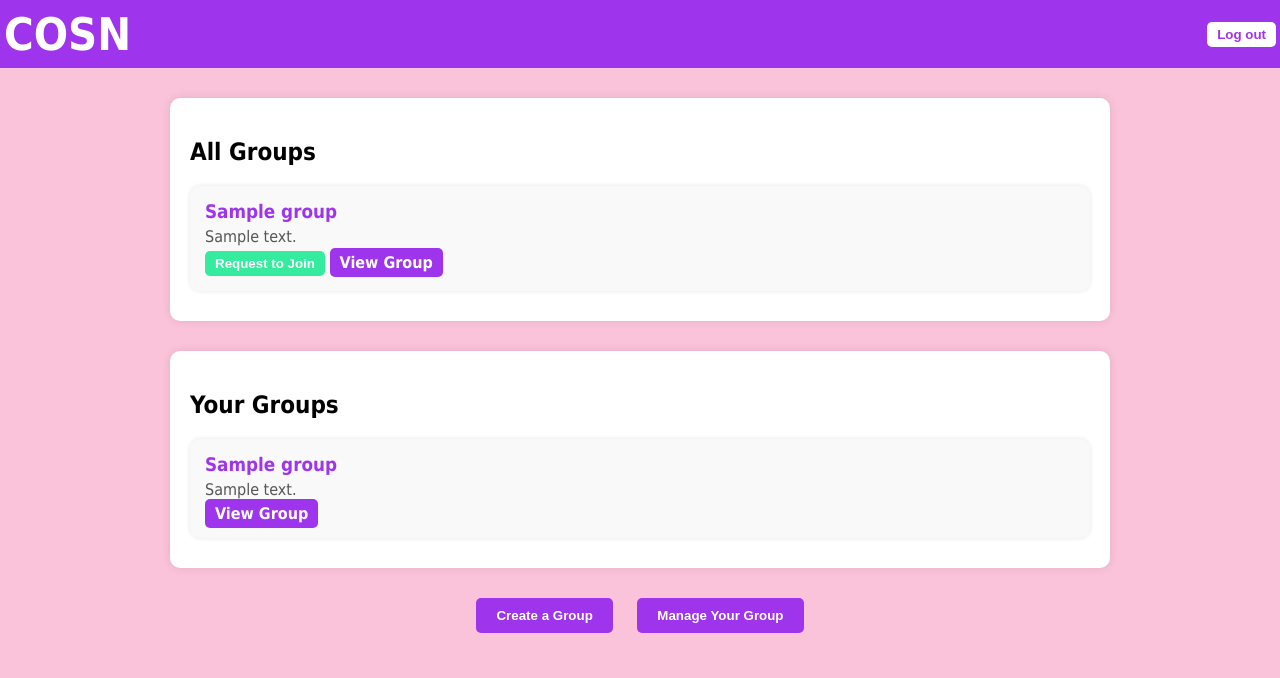
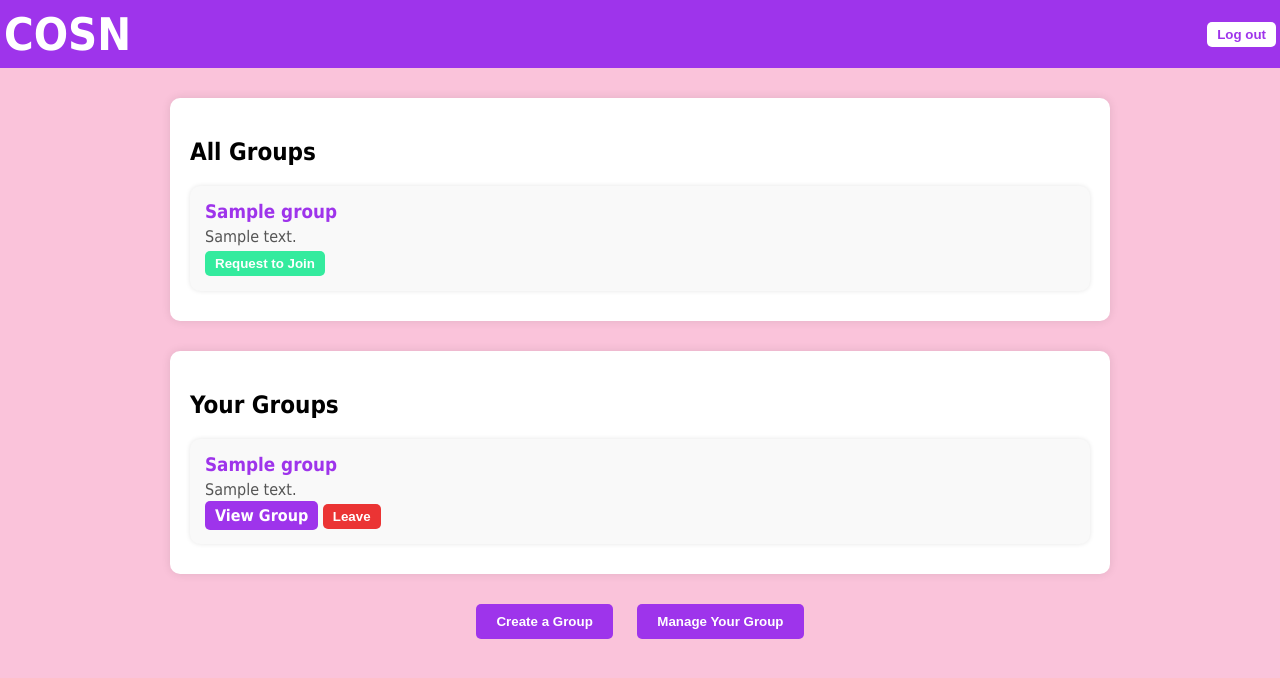
Before and after one commit to Rihazul/COMP-353-PROJECT, a PHP site: page /browse_groups.php in a window 1280 px wide. Shown: the top 678 px of the page. Run offline with PHP 8.4, Linux system fonts and the light colour scheme; the visitor is signed in with stand-in values (Sample User, id 1); tables that the repository leaves empty or names only in its code hold one stand-in row (values such as "Sample post"); data that the repository does not hold is empty.

Commit message:
Add files via upload

```diff
--- a/browse_groups.php
+++ b/browse_groups.php
@@ -29,34 +29,19 @@ $joined_stmt->bind_param("i", $user_id);
 $joined_stmt->execute();
 $joined_groups_result = $joined_stmt->get_result();
 
-// Handle join requests
-if ($_SERVER['REQUEST_METHOD'] == 'POST' && isset($_POST['group_id'])) {
-    $group_id = intval($_POST['group_id']);
+// Handle leave group action
+if ($_SERVER['REQUEST_METHOD'] == 'POST' && isset($_POST['leave_group_id'])) {
+    $leave_group_id = intval($_POST['leave_group_id']);
 
-    // Check if the user has already requested to join
-    $check_request_sql = "
-        SELECT * FROM JoinRequests
-        WHERE GroupID = ? AND MemberID = ? AND Status = 'Pending'";
-    $check_stmt = $conn->prepare($check_request_sql);
-    $check_stmt->bind_param("ii", $group_id, $user_id);
-    $check_stmt->execute();
-    $check_result = $check_stmt->get_result();
+    // Remove user from the group
+    $leave_group_sql = "DELETE FROM GroupMembers WHERE GroupID = ? AND MemberID = ?";
+    $leave_stmt = $conn->prepare($leave_group_sql);
+    $leave_stmt->bind_param("ii", $leave_group_id, $user_id);
 
-    if ($check_result->num_rows == 0) {
-        // Insert join request
-        $insert_request_sql = "
-            INSERT INTO JoinRequests (GroupID, MemberID)
-            VALUES (?, ?)";
-        $insert_stmt = $conn->prepare($insert_request_sql);
-        $insert_stmt->bind_param("ii", $group_id, $user_id);
-
-        if ($insert_stmt->execute()) {
-            echo "<script>alert('Request sent successfully!');</script>";
-        } else {
-            echo "<script>alert('Failed to send request. Please try again.');</script>";
-        }
+    if ($leave_stmt->execute()) {
+        echo "<script>alert('You have left the group successfully.');</script>";
     } else {
-        echo "<script>alert('You have already requested to join this group.');</script>";
+        echo "<script>alert('Failed to leave the group. Please try again.');</script>";
     }
 }
 ?>
@@ -130,6 +115,12 @@ if ($_SERVER['REQUEST_METHOD'] == 'POST' && isset($_POST['group_id'])) {
             cursor: pointer;
             font-weight: bold;
         }
+        .group-item button.leave-btn {
+            background-color: #eb3434;
+        }
+        .group-item button.leave-btn:hover {
+            background-color: #b82c2c;
+        }
         .group-item button:hover {
             background-color: #29b87a;
         }
@@ -143,13 +134,6 @@ if ($_SERVER['REQUEST_METHOD'] == 'POST' && isset($_POST['group_id'])) {
         }
         .group-item a:hover {
             background-color: #7a29b8;
-        }
-        .group-item .request-join {
-            background-color: #34eb9e;
-            margin-left: 10px;
-        }
-        .group-item .request-join:hover {
-            background-color: #29b87a;
         }
         .create-group-container {
             text-align: center;
@@ -191,7 +175,6 @@ if ($_SERVER['REQUEST_METHOD'] == 'POST' && isset($_POST['group_id'])) {
                         <input type="hidden" name="group_id" value="<?php echo $row['GroupID']; ?>">
                         <button type="submit">Request to Join</button>
                     </form>
-                    <a href="group.php?group_id=<?php echo $row['GroupID']; ?>">View Group</a>
                 </div>
             <?php endwhile; ?>
         <?php else: ?>
@@ -208,6 +191,10 @@ if ($_SERVER['REQUEST_METHOD'] == 'POST' && isset($_POST['group_id'])) {
                     <h3><?php echo htmlspecialchars($row['GroupName']); ?></h3>
                     <p><?php echo htmlspecialchars($row['Description']); ?></p>
                     <a href="group.php?group_id=<?php echo $row['GroupID']; ?>">View Group</a>
+                    <form method="POST" action="" style="display:inline;">
+                        <input type="hidden" name="leave_group_id" value="<?php echo $row['GroupID']; ?>">
+                        <button type="submit" class="leave-btn">Leave</button>
+                    </form>
                 </div>
             <?php endwhile; ?>
         <?php else: ?>
```
